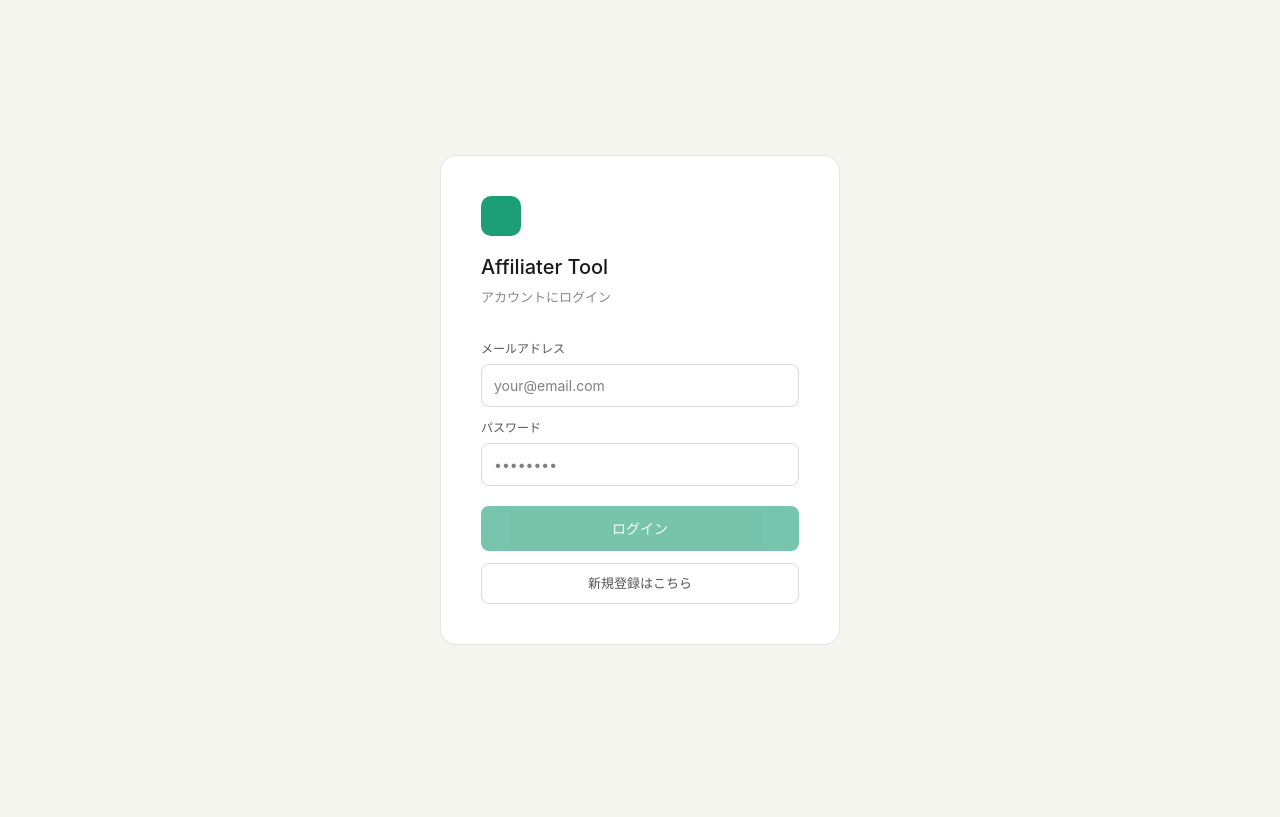
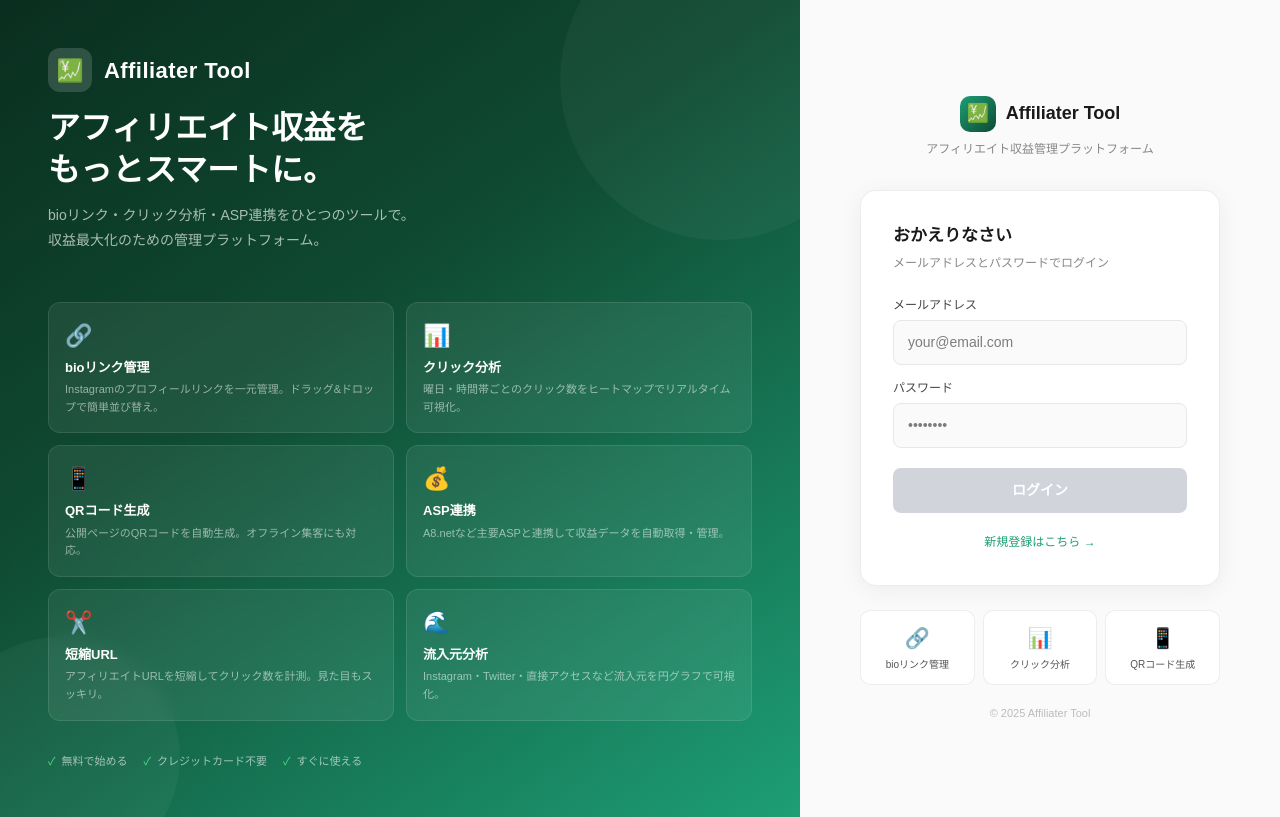
Before and after one commit to yyyllc3-cmd/affiliater-tool, a Next.js app: page /login in a window 1280 px wide. Built offline with nearby package versions, Linux system fonts and the light colour scheme; no server answers.

Commit message:
Redesign login page with hero panel and feature showcase

```diff
--- a/app/login/page.tsx
+++ b/app/login/page.tsx
@@ -2,6 +2,15 @@
 import { useState } from 'react'
 import { createClient } from '@/lib/supabase'
 import { useRouter } from 'next/navigation'
+
+const FEATURES = [
+  { icon: '🔗', title: 'bioリンク管理', desc: 'Instagramのプロフィールリンクを一元管理。ドラッグ&ドロップで簡単並び替え。' },
+  { icon: '📊', title: 'クリック分析', desc: '曜日・時間帯ごとのクリック数をヒートマップでリアルタイム可視化。' },
+  { icon: '📱', title: 'QRコード生成', desc: '公開ページのQRコードを自動生成。オフライン集客にも対応。' },
+  { icon: '💰', title: 'ASP連携', desc: 'A8.netなど主要ASPと連携して収益データを自動取得・管理。' },
+  { icon: '✂️', title: '短縮URL', desc: 'アフィリエイトURLを短縮してクリック数を計測。見た目もスッキリ。' },
+  { icon: '🌊', title: '流入元分析', desc: 'Instagram・Twitter・直接アクセスなど流入元を円グラフで可視化。' },
+]
 
 export default function LoginPage() {
   const [email, setEmail] = useState('')
@@ -33,39 +42,129 @@ export default function LoginPage() {
   }
 
   return (
-    <div style={{ minHeight: '100vh', display: 'flex', alignItems: 'center', justifyContent: 'center', padding: '16px' }}>
-      <div style={{ background: '#fff', border: '0.5px solid rgba(0,0,0,0.1)', borderRadius: '16px', padding: '40px', width: '100%', maxWidth: '400px' }}>
-        <div style={{ marginBottom: '32px' }}>
-          <div style={{ width: '40px', height: '40px', background: '#1D9E75', borderRadius: '10px', marginBottom: '16px' }}></div>
-          <h1 style={{ fontSize: '20px', fontWeight: '500', margin: '0 0 6px', color: '#1a1a1a' }}>Affiliater Tool</h1>
-          <p style={{ fontSize: '13px', color: '#888', margin: 0 }}>{isSignUp ? '新規アカウントを作成' : 'アカウントにログイン'}</p>
+    <div style={{ minHeight: '100vh', display: 'flex', fontFamily: "'Noto Sans JP', sans-serif" }}>
+
+      {/* 左：ヒーローエリア */}
+      <div style={{
+        flex: 1, display: 'none',
+        background: 'linear-gradient(145deg, #0a2e1f 0%, #0f4a32 40%, #1D9E75 100%)',
+        padding: '48px',
+        flexDirection: 'column',
+        justifyContent: 'center',
+        position: 'relative',
+        overflow: 'hidden',
+      }} className="hero-panel">
+
+        {/* 背景装飾 */}
+        <div style={{ position: 'absolute', top: '-80px', right: '-80px', width: '320px', height: '320px', borderRadius: '50%', background: 'rgba(255,255,255,0.04)' }} />
+        <div style={{ position: 'absolute', bottom: '-60px', left: '-60px', width: '240px', height: '240px', borderRadius: '50%', background: 'rgba(255,255,255,0.04)' }} />
+
+        {/* ロゴ */}
+        <div style={{ marginBottom: '48px', position: 'relative' }}>
+          <div style={{ display: 'flex', alignItems: 'center', gap: '12px', marginBottom: '16px' }}>
+            <div style={{ width: '44px', height: '44px', background: 'rgba(255,255,255,0.15)', borderRadius: '12px', display: 'flex', alignItems: 'center', justifyContent: 'center', fontSize: '22px' }}>💹</div>
+            <span style={{ fontSize: '22px', fontWeight: '700', color: '#fff', letterSpacing: '0.02em' }}>Affiliater Tool</span>
+          </div>
+          <h2 style={{ fontSize: '32px', fontWeight: '700', color: '#fff', margin: '0 0 12px', lineHeight: 1.3 }}>
+            アフィリエイト収益を<br />もっとスマートに。
+          </h2>
+          <p style={{ fontSize: '14px', color: 'rgba(255,255,255,0.65)', margin: 0, lineHeight: 1.8 }}>
+            bioリンク・クリック分析・ASP連携をひとつのツールで。<br />
+            収益最大化のための管理プラットフォーム。
+          </p>
         </div>
 
-        <div style={{ marginBottom: '12px' }}>
-          <label style={{ fontSize: '12px', color: '#555', display: 'block', marginBottom: '6px' }}>メールアドレス</label>
+        {/* 機能一覧 */}
+        <div style={{ display: 'grid', gridTemplateColumns: '1fr 1fr', gap: '12px', position: 'relative' }}>
+          {FEATURES.map((f, i) => (
+            <div key={i} style={{
+              background: 'rgba(255,255,255,0.07)',
+              border: '1px solid rgba(255,255,255,0.1)',
+              borderRadius: '12px',
+              padding: '16px',
+              backdropFilter: 'blur(8px)',
+            }}>
+              <div style={{ fontSize: '22px', marginBottom: '6px' }}>{f.icon}</div>
+              <div style={{ fontSize: '13px', fontWeight: '600', color: '#fff', marginBottom: '4px' }}>{f.title}</div>
+              <div style={{ fontSize: '11px', color: 'rgba(255,255,255,0.55)', lineHeight: 1.6 }}>{f.desc}</div>
+            </div>
+          ))}
+        </div>
+
+        {/* 実績バッジ */}
+        <div style={{ display: 'flex', gap: '16px', marginTop: '32px', position: 'relative' }}>
+          {['無料で始める', 'クレジットカード不要', 'すぐに使える'].map((badge, i) => (
+            <div key={i} style={{ display: 'flex', alignItems: 'center', gap: '6px', fontSize: '11px', color: 'rgba(255,255,255,0.6)' }}>
+              <span style={{ color: '#4ade80' }}>✓</span>{badge}
+            </div>
+          ))}
+        </div>
+      </div>
+
+      {/* 右：フォームエリア */}
+      <div style={{
+        width: '100%',
+        maxWidth: '480px',
+        display: 'flex',
+        alignItems: 'center',
+        justifyContent: 'center',
+        padding: '32px 24px',
+        background: '#fafafa',
+      }}>
+        <div style={{ width: '100%', maxWidth: '360px' }}>
+
+          {/* モバイル用ロゴ */}
+          <div style={{ textAlign: 'center', marginBottom: '32px' }}>
+            <div style={{ display: 'inline-flex', alignItems: 'center', gap: '10px', marginBottom: '8px' }}>
+              <div style={{ width: '36px', height: '36px', background: 'linear-gradient(135deg, #1D9E75, #0f4a32)', borderRadius: '10px', display: 'flex', alignItems: 'center', justifyContent: 'center', fontSize: '18px' }}>💹</div>
+              <span style={{ fontSize: '18px', fontWeight: '700', color: '#1a1a1a' }}>Affiliater Tool</span>
+            </div>
+            <p style={{ fontSize: '12px', color: '#888', margin: 0 }}>アフィリエイト収益管理プラットフォーム</p>
+          </div>
+
+          {/* カード */}
+          <div style={{ background: '#fff', borderRadius: '16px', padding: '32px', boxShadow: '0 4px 24px rgba(0,0,0,0.06)', border: '0.5px solid rgba(0,0,0,0.07)' }}>
+            <h3 style={{ fontSize: '17px', fontWeight: '600', color: '#1a1a1a', margin: '0 0 6px' }}>
+              {isSignUp ? '無料アカウントを作成' : 'おかえりなさい'}
+            </h3>
+            <p style={{ fontSize: '12px', color: '#888', margin: '0 0 24px' }}>
+              {isSignUp ? 'メールアドレスとパスワードを入力してください' : 'メールアドレスとパスワードでログイン'}
+            </p>
+
+            <div style={{ marginBottom: '14px' }}>
+              <label style={{ fontSize: '12px', fontWeight: '500', color: '#444', display: 'block', marginBottom: '6px' }}>メールアドレス</label>
               <input
                 type="email"
                 value={email}
                 onChange={e => setEmail(e.target.value)}
                 placeholder="your@email.com"
-            style={{ width: '100%', padding: '10px 12px', border: '0.5px solid rgba(0,0,0,0.15)', borderRadius: '8px', fontSize: '14px', outline: 'none', boxSizing: 'border-box' }}
+                style={{ width: '100%', padding: '11px 14px', border: '1px solid #e5e7eb', borderRadius: '8px', fontSize: '14px', outline: 'none', boxSizing: 'border-box', background: '#fafafa', transition: 'border-color 0.2s' }}
+                onFocus={e => e.target.style.borderColor = '#1D9E75'}
+                onBlur={e => e.target.style.borderColor = '#e5e7eb'}
               />
             </div>
 
             <div style={{ marginBottom: '20px' }}>
-          <label style={{ fontSize: '12px', color: '#555', display: 'block', marginBottom: '6px' }}>パスワード</label>
+              <label style={{ fontSize: '12px', fontWeight: '500', color: '#444', display: 'block', marginBottom: '6px' }}>パスワード</label>
               <input
                 type="password"
                 value={password}
                 onChange={e => setPassword(e.target.value)}
                 placeholder="••••••••"
                 onKeyDown={e => e.key === 'Enter' && handleAuth()}
-            style={{ width: '100%', padding: '10px 12px', border: '0.5px solid rgba(0,0,0,0.15)', borderRadius: '8px', fontSize: '14px', outline: 'none', boxSizing: 'border-box' }}
+                style={{ width: '100%', padding: '11px 14px', border: '1px solid #e5e7eb', borderRadius: '8px', fontSize: '14px', outline: 'none', boxSizing: 'border-box', background: '#fafafa', transition: 'border-color 0.2s' }}
+                onFocus={e => e.target.style.borderColor = '#1D9E75'}
+                onBlur={e => e.target.style.borderColor = '#e5e7eb'}
               />
             </div>
 
             {message && (
-          <div style={{ fontSize: '12px', padding: '10px 12px', borderRadius: '8px', marginBottom: '16px', background: message.includes('送信') ? '#E1F5EE' : '#FCEBEB', color: message.includes('送信') ? '#085041' : '#791F1F' }}>
+              <div style={{
+                fontSize: '12px', padding: '10px 14px', borderRadius: '8px', marginBottom: '16px',
+                background: message.includes('送信') ? '#E1F5EE' : '#FEF2F2',
+                color: message.includes('送信') ? '#085041' : '#991B1B',
+                borderLeft: `3px solid ${message.includes('送信') ? '#1D9E75' : '#EF4444'}`,
+              }}>
                 {message}
               </div>
             )}
@@ -73,18 +172,49 @@ export default function LoginPage() {
             <button
               onClick={handleAuth}
               disabled={loading || !email || !password}
-          style={{ width: '100%', padding: '12px', background: '#1D9E75', color: '#fff', border: 'none', borderRadius: '8px', fontSize: '14px', fontWeight: '500', cursor: loading ? 'not-allowed' : 'pointer', opacity: loading || !email || !password ? 0.6 : 1 }}
+              style={{
+                width: '100%', padding: '12px', border: 'none', borderRadius: '8px', fontSize: '14px', fontWeight: '600',
+                cursor: loading || !email || !password ? 'not-allowed' : 'pointer',
+                background: loading || !email || !password ? '#d1d5db' : 'linear-gradient(135deg, #1D9E75, #0f7a5a)',
+                color: '#fff',
+                transition: 'opacity 0.2s',
+                boxShadow: loading || !email || !password ? 'none' : '0 2px 12px rgba(29,158,117,0.35)',
+              }}
             >
-          {loading ? '処理中...' : isSignUp ? 'アカウントを作成' : 'ログイン'}
+              {loading ? '処理中...' : isSignUp ? 'アカウントを作成する' : 'ログイン'}
             </button>
 
+            <div style={{ textAlign: 'center', marginTop: '16px' }}>
               <button
                 onClick={() => { setIsSignUp(!isSignUp); setMessage('') }}
-          style={{ width: '100%', marginTop: '12px', padding: '10px', background: 'transparent', border: '0.5px solid rgba(0,0,0,0.15)', borderRadius: '8px', fontSize: '13px', color: '#555', cursor: 'pointer' }}
+                style={{ background: 'none', border: 'none', fontSize: '12px', color: '#1D9E75', cursor: 'pointer', fontWeight: '500' }}
               >
-          {isSignUp ? 'ログインはこちら' : '新規登録はこちら'}
+                {isSignUp ? 'すでにアカウントをお持ちの方はこちら →' : '新規登録はこちら →'}
               </button>
             </div>
           </div>
+
+          {/* 機能ハイライト（モバイル用） */}
+          <div style={{ display: 'grid', gridTemplateColumns: '1fr 1fr 1fr', gap: '8px', marginTop: '24px' }}>
+            {FEATURES.slice(0, 3).map((f, i) => (
+              <div key={i} style={{ textAlign: 'center', padding: '12px 8px', background: '#fff', borderRadius: '10px', border: '0.5px solid rgba(0,0,0,0.07)' }}>
+                <div style={{ fontSize: '20px', marginBottom: '4px' }}>{f.icon}</div>
+                <div style={{ fontSize: '10px', fontWeight: '500', color: '#555' }}>{f.title}</div>
+              </div>
+            ))}
+          </div>
+
+          <p style={{ textAlign: 'center', fontSize: '11px', color: '#bbb', marginTop: '20px' }}>
+            © 2025 Affiliater Tool
+          </p>
+        </div>
+      </div>
+
+      <style>{`
+        @media (min-width: 768px) {
+          .hero-panel { display: flex !important; }
+        }
+      `}</style>
+    </div>
   )
 }
```
Lines whose indentation alone changed are shown as unchanged.
